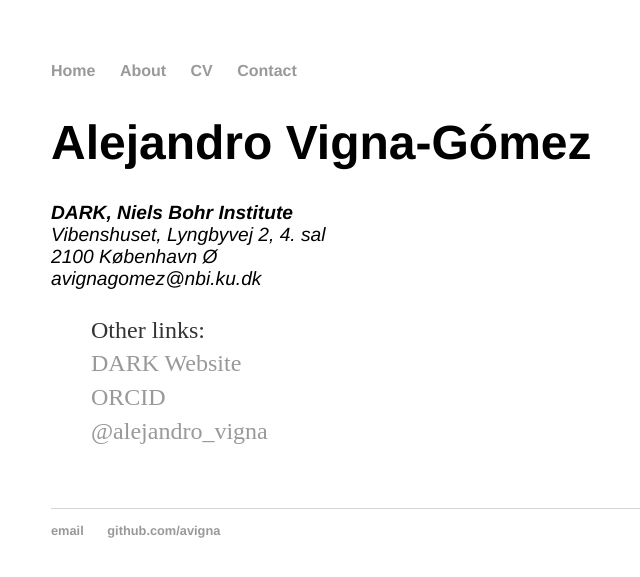
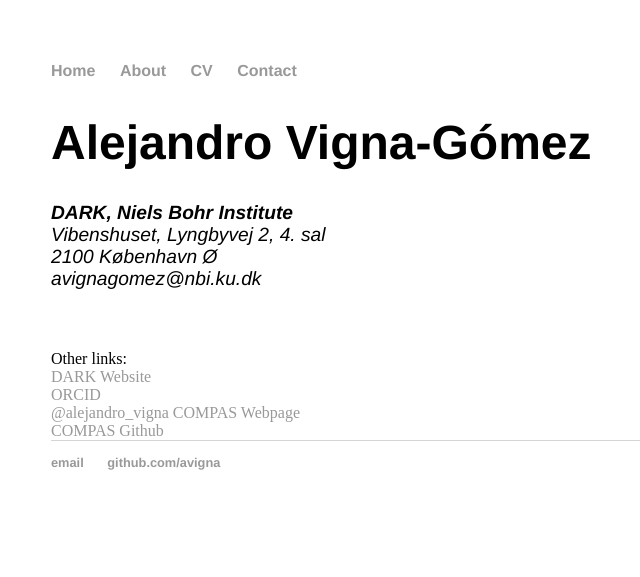
Before and after one commit to avigna/avigna.github.io, a Jekyll site: the page built from contact/index.html, in a window 1280 px wide. Shown: the top 577 px of the page, without its empty margins (141-781 px from the left). Built offline with Jekyll 4.4.1, drawn with Linux system fonts in a browser that asks for light colours.

Commit message:
Update index.html

```diff
--- a/contact/index.html
+++ b/contact/index.html
@@ -11,13 +11,11 @@ title: Contact
 		2100 København Ø <br>
 		<span class="obfuscate">avignagomez@nbi.ku.dk</span>
 		</address>
+	</div>
 
-	<ul class="Links">
-		Other links:<br>
-		<a href="https://dark.nbi.ku.dk/people/alejandro-vigna-gmez/">DARK Website</a><br>
-		<a href="https://orcid.org/0000-0003-1817-3586">ORCID</a><br>
-		<a href="https://twitter.com/alejandro_vigna">@alejandro_vigna</a>
-
-
-
-	</div>
+	Other links:<br>
+	<a href="https://dark.nbi.ku.dk/people/alejandro-vigna-gmez/">DARK Website</a><br>
+	<a href="https://orcid.org/0000-0003-1817-3586">ORCID</a><br>
+	<a href="https://twitter.com/alejandro_vigna">@alejandro_vigna</a>
+	<a href="https://compas.science/">COMPAS Webpage</a><br>
+	<a href="https://github.com/TeamCOMPAS/COMPAS">COMPAS Github</a><br>
```
